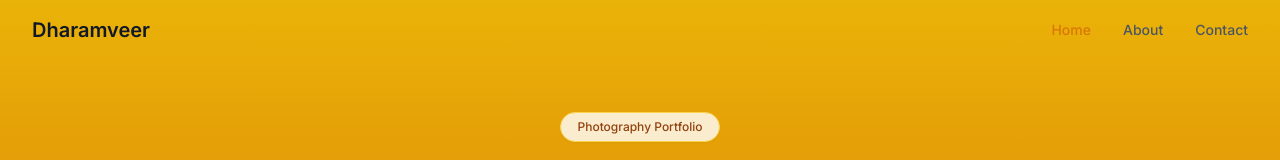
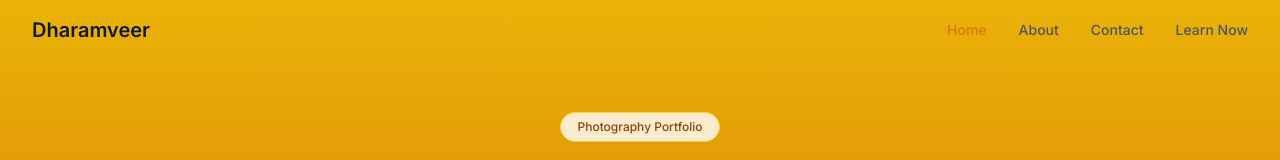
Before and after one commit to dharamveerkz/my-photography-gallery, a React (Vite) app: page / in a window 1280 px wide. Shown: the top 160 px of the page. Built offline with nearby package versions, Linux system fonts and the light colour scheme.

Commit message:
Update Navbar.jsx

```diff
--- a/src/components/Navbar.jsx
+++ b/src/components/Navbar.jsx
@@ -18,6 +18,7 @@ const Navbar = () => {
     { name: "Home", path: "/" },
     { name: "About", path: "/about" },
     { name: "Contact", path: "/contact" },
+    { name: "Learn Now", path: "/basics" },
   ];
 
   return (
```
